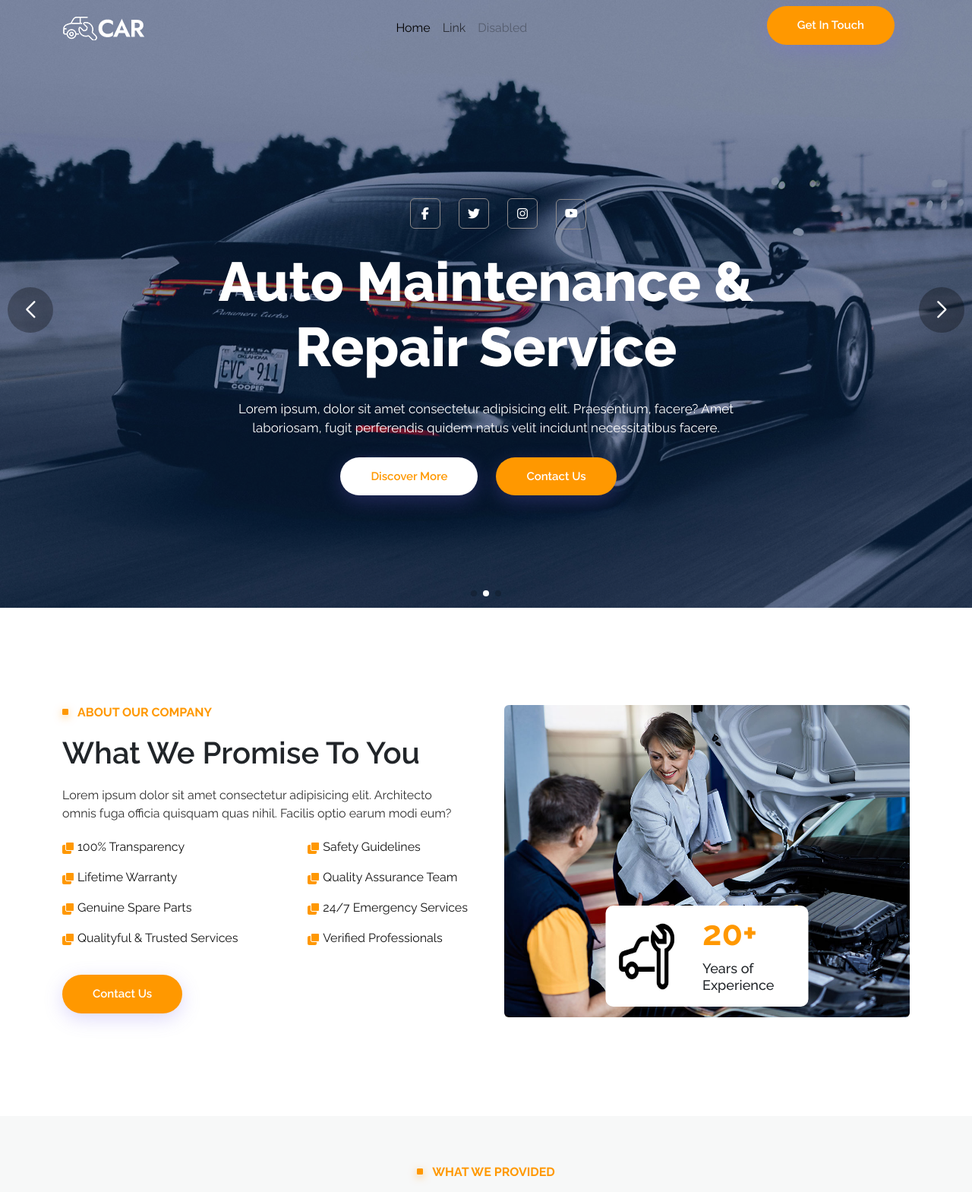
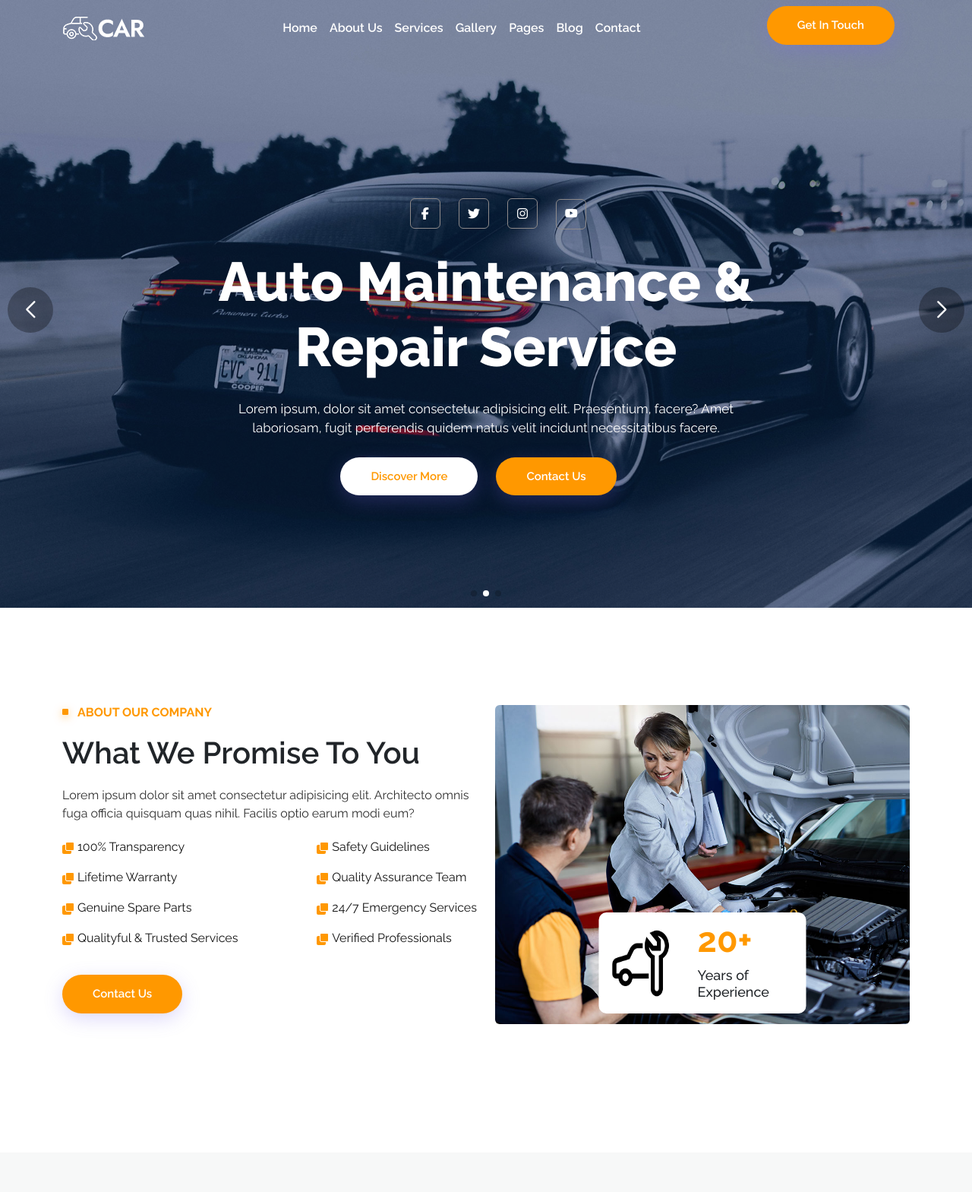
Before and after one commit to Ainalhaque/cute-solution, a plain HTML site: page index.html in a window 1280 px wide. Shown: the top 1569 px of the page at 76% size. Drawn offline with nearby package versions, Linux system fonts and the light colour scheme.

Commit message:
change now

```diff
--- a/assets/css/style.css
+++ b/assets/css/style.css
@@ -49,10 +49,24 @@ body {
     z-index: 999;
 }
 
+.nav_menu a {
+    color: var(--white-color);
+    font-weight: 600;
+}
+
+.nav-link:focus, .nav-link:hover {
+    color: var(--button-color);
+}
+
 nav.sticky_nav {
-    background-color: rgba(0, 0, 0, .7);
+    background-color: rgba(0, 0, 0, .8);
     transition: background-color .5s ease;
 }
+
+.navbar-toggler {
+    color: var(--white-color);
+}
+
 
 
 
--- a/index.html
+++ b/index.html
@@ -32,18 +32,30 @@
                                         <button class="navbar-toggler" type="button" data-bs-toggle="collapse"
                                             data-bs-target="#navbarTogglerDemo02" aria-controls="navbarTogglerDemo02"
                                             aria-expanded="false" aria-label="Toggle navigation">
-                                            <span class="navbar-toggler-icon"></span>
+                                            <span class="navbar-toggler-icon nav_tog_icon"></span>
                                         </button>
                                         <div class="collapse navbar-collapse" id="navbarTogglerDemo02">
                                             <ul class="navbar-nav ms-auto me-auto mb-2 mb-lg-0">
-                                                <li class="nav-item">
-                                                    <a class="nav-link active" aria-current="page" href="#">Home</a>
+                                                <li class="nav-item nav_menu">
+                                                    <a class="nav-link" aria-current="page" href="#">Home</a>
                                                 </li>
-                                                <li class="nav-item">
-                                                    <a class="nav-link" href="#">Link</a>
+                                                <li class="nav-item nav_menu">
+                                                    <a class="nav-link" aria-current="page" href="#">About Us</a>
                                                 </li>
-                                                <li class="nav-item">
-                                                    <a class="nav-link disabled" aria-disabled="true">Disabled</a>
+                                                <li class="nav-item nav_menu">
+                                                    <a class="nav-link" aria-current="page" href="#">Services</a>
+                                                </li>
+                                                <li class="nav-item nav_menu">
+                                                    <a class="nav-link" aria-current="page" href="#">Gallery</a>
+                                                </li>
+                                                <li class="nav-item nav_menu">
+                                                    <a class="nav-link" aria-current="page" href="#">Pages</a>
+                                                </li>
+                                                <li class="nav-item nav_menu">
+                                                    <a class="nav-link" aria-current="page" href="#">Blog</a>
+                                                </li>
+                                                <li class="nav-item nav_menu">
+                                                    <a class="nav-link" aria-current="page" href="#">Contact</a>
                                                 </li>
                                             </ul>
                                             <div>
@@ -239,8 +251,8 @@
         </header>
         <section id="about_section">
             <div class="container">
-                <div class="row g-5">
-                    <div class="col-lg-6">
+                <div class="row">
+                    <div class="col-lg-6 mb-5">
                         <div class="section_heading">
                             <h6>about our company</h1>
                                 <h1>What We Promise To You</h1>
@@ -1228,7 +1240,7 @@
         <footer id="footer_section">
             <div class="container">
                 <div class="row">
-                    <div class="col-lg-4">
+                    <div class="col-lg-4 col-md-6 col-sm-6">
                         <div class="footer_info">
                             <a href="#">
                                 <img src="assets/images/logo/logo.png" alt="">
@@ -1257,7 +1269,7 @@
                             </ul>
                         </div>
                     </div>
-                    <div class="col-lg-2">
+                    <div class="col-lg-2 col-md-6 col-sm-6">
                         <div class="footer_quicklinks">
                             <h5>Our Services</h5>
                             <ul>
@@ -1269,7 +1281,7 @@
                             </ul>
                         </div>
                     </div>
-                    <div class="col-lg-2">
+                    <div class="col-lg-2 col-md-6 col-sm-6">
                         <div class="footer_quicklinks">
                             <h5>Useful Links</h5>
                             <ul>
@@ -1281,7 +1293,7 @@
                             </ul>
                         </div>
                     </div>
-                    <div class="col-lg-4">
+                    <div class="col-lg-4 col-md-6 col-sm-6">
                         <div class="footer_quicklinks">
                             <h5>Useful Links</h5>
                         </div>
```
